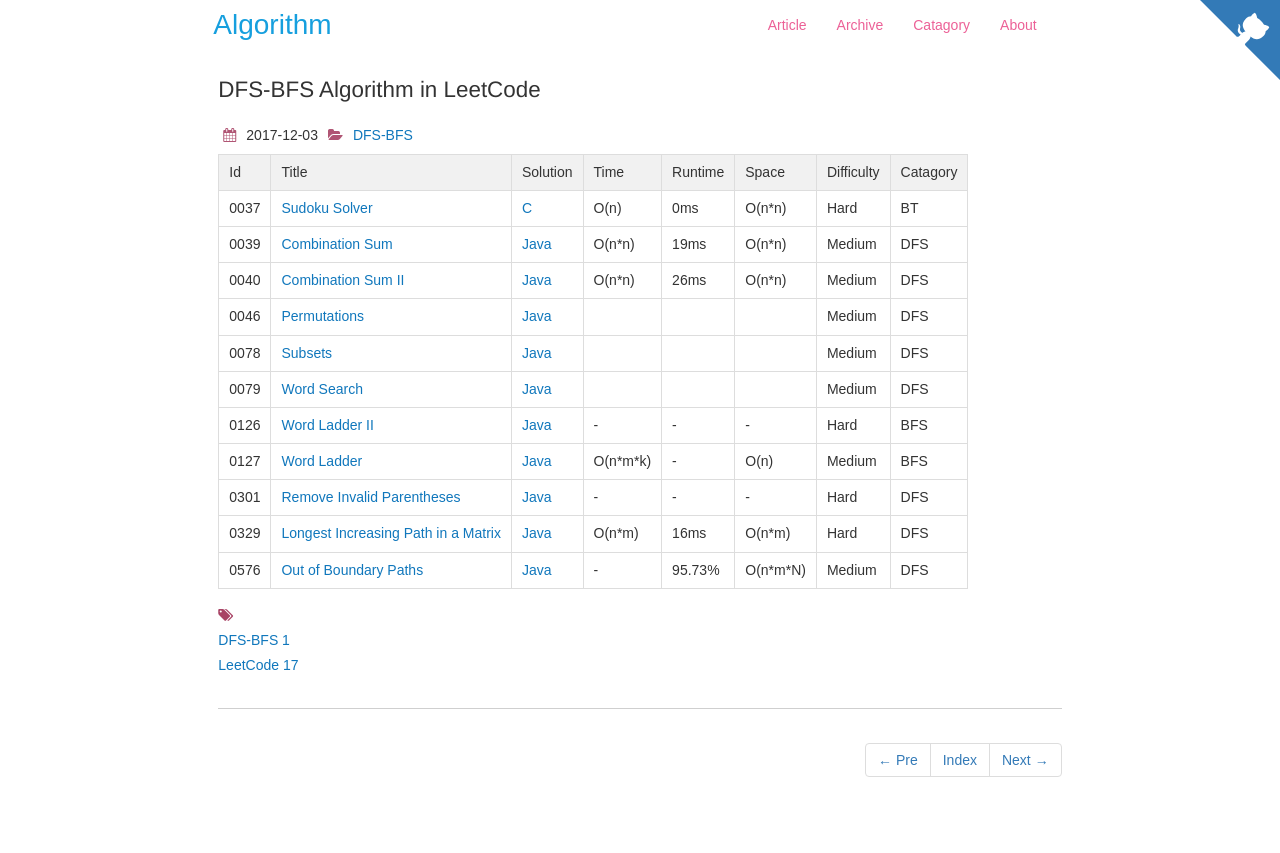
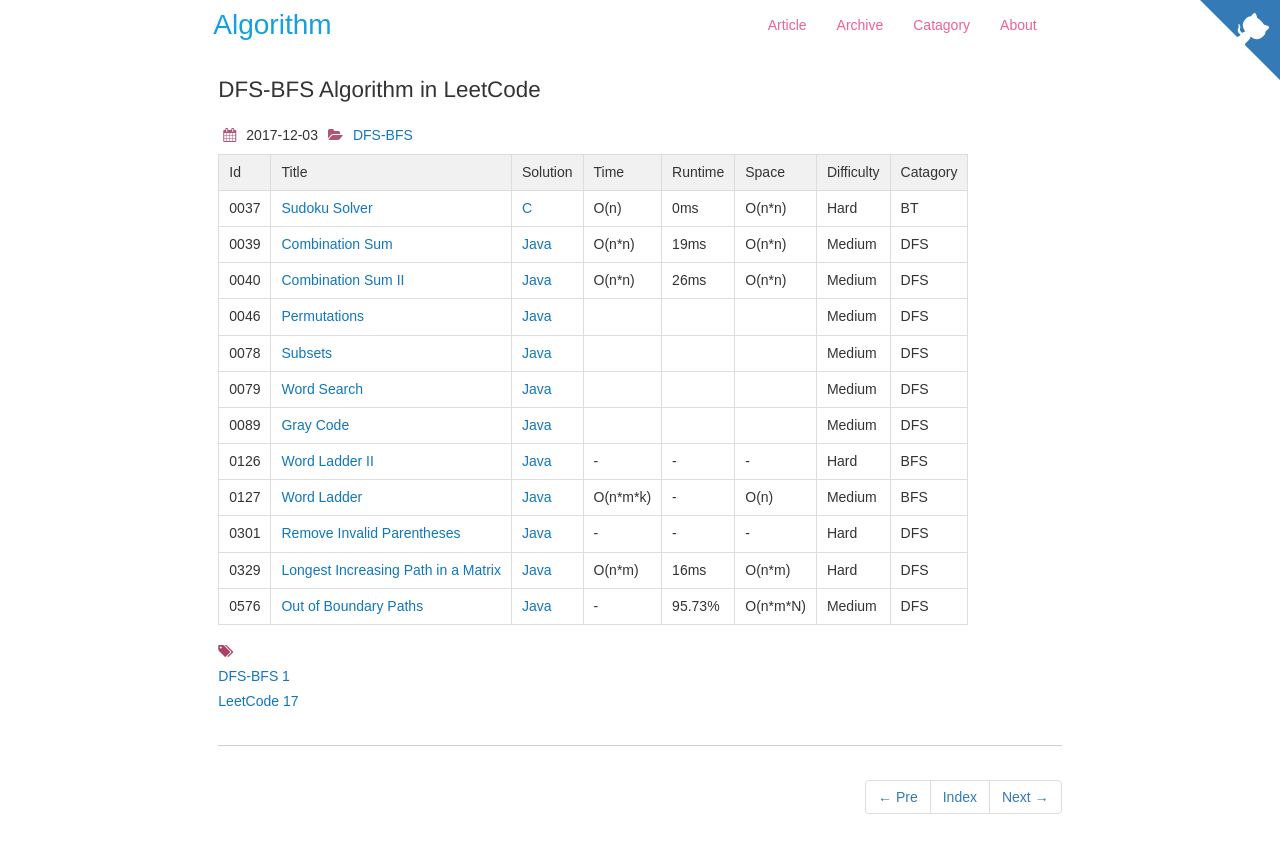
Before and after one commit to dunso/algorithm, a Jekyll site: the page built from docs/_posts/2017-12-03-DFS-BFS.md, in a window 1280 px wide. Shown: the top 853 px of the page. Built offline with Jekyll 4.4.1, drawn with Linux system fonts in a browser that asks for light colours; nearby versions of some CDN libraries.

Commit message:
Add index of LeetCode0089.java to docs

```diff
--- a/docs/_posts/2017-12-03-DFS-BFS.md
+++ b/docs/_posts/2017-12-03-DFS-BFS.md
@@ -18,6 +18,7 @@ icon: file-alt
 |0046|[Permutations](https://leetcode.com/problems/permutations/) | [Java](https://e.srl/leetcode-46/)  ||||  Medium |DFS|
 |0078|[Subsets](https://leetcode.com/problems/subsets/) | [Java](https://e.srl/leetcode-78/)  ||||  Medium |DFS|
 |0079|[Word Search](https://leetcode.com/problems/word-search/) | [Java](https://e.srl/leetcode-79/)  ||||  Medium |DFS|
+|0089|[Gray Code](https://leetcode.com/problems/gray-code) | [Java](https://e.srl/leetcode-89/)  ||||  Medium |DFS|
 |0126|[Word Ladder II](https://leetcode.com/problems/word-ladder-ii/) | [Java](https://e.srl/leetcode-126/)  |-|-|-|  Hard |BFS|
 |0127|[Word Ladder](https://leetcode.com/problems/word-ladder/) | [Java](https://e.srl/leetcode-127/)  | O(n\*m\*k) |-| O(n)  |  Medium |BFS|
 |0301|[Remove Invalid Parentheses](https://leetcode.com/problems/remove-invalid-parentheses) | [Java](https://e.srl/leetcode-301/)  | - | - | - | Hard |DFS|
```
